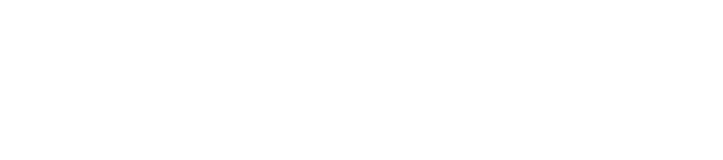
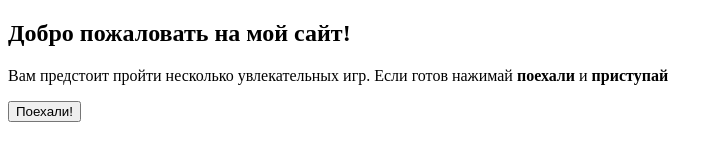
Before and after one commit to NinaBobyleva/2-nd-course-hw, a plain HTML site: page index.html in a window 1280 px wide. Shown: the whole page, without its empty margins (0-723 px from the left). Drawn offline with Linux system fonts and the light colour scheme.

Commit message:
Changed the file index.html

```diff
--- a/index.html
+++ b/index.html
@@ -10,6 +10,12 @@
     <link rel="stylesheet" href="style.css">
 </head>
 <body>
-
+    <section class="top">
+        <div class="top__wrap">
+            <h1>Добро пожаловать на мой сайт!</h1>
+            <p>Вам предстоит пройти несколько увлекательных игр. Если готов нажимай <b>поехали</b> и <b>приступай</b></p>
+            <button>Поехали!</button>
+        </div>
+    </section>
 </body>
 </html>
```
